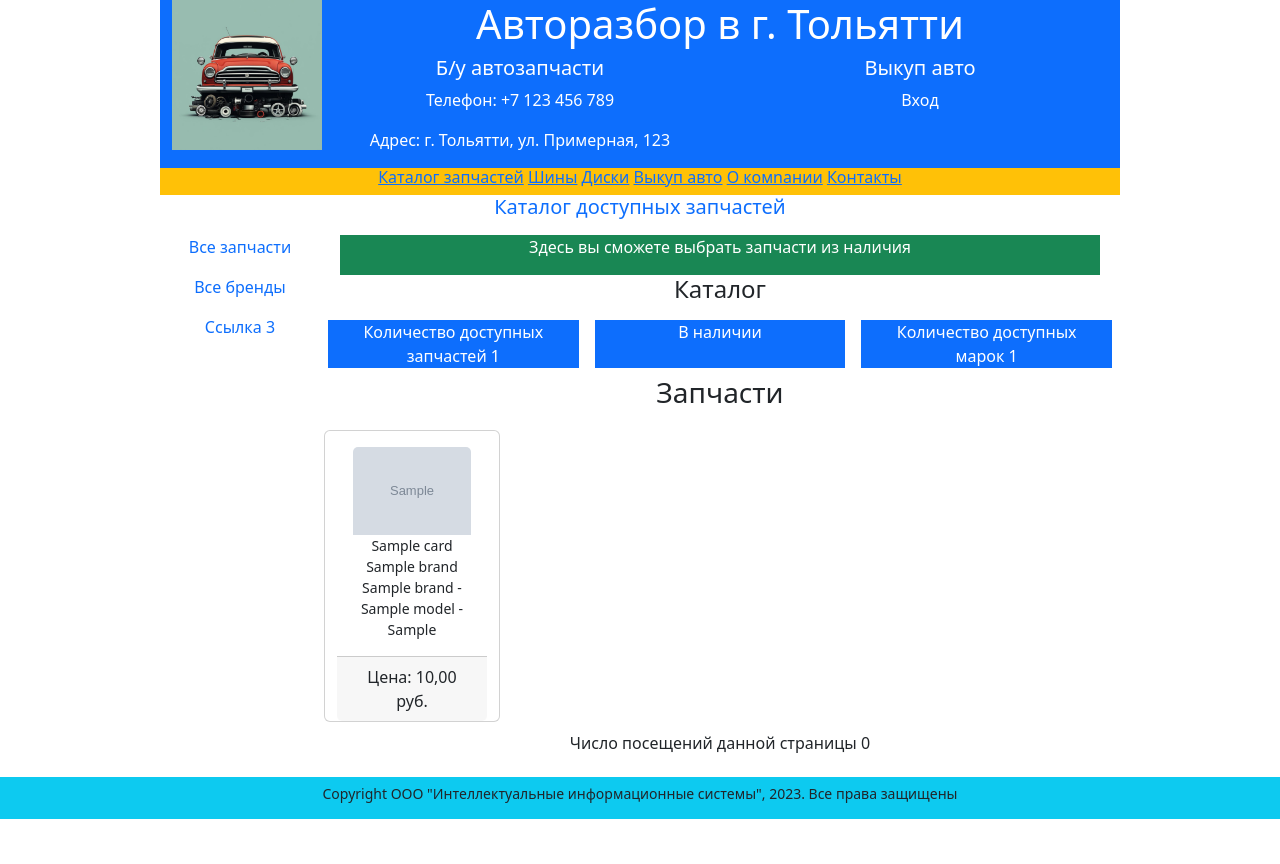
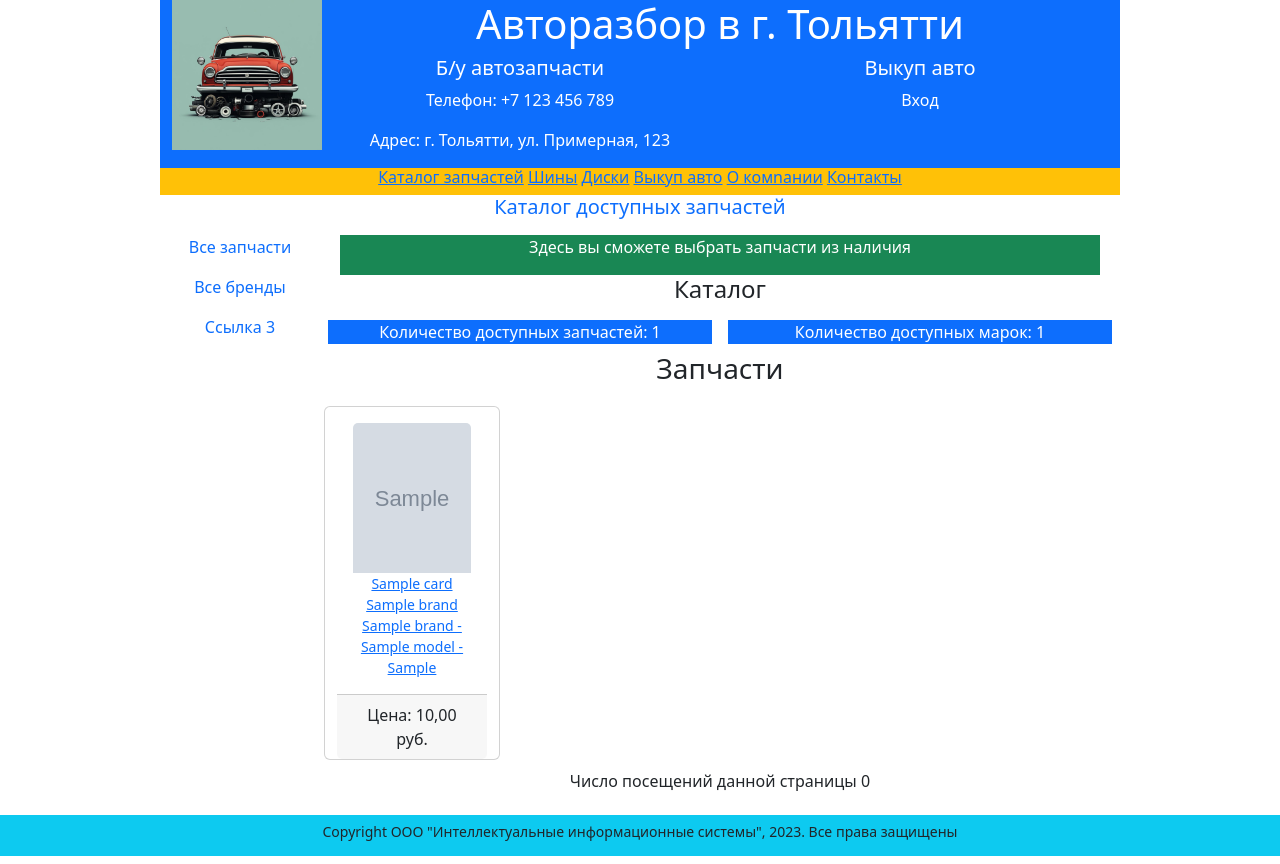
Before and after one commit to TOP-Python321/Moor_Diploma, a Django app: page / in a window 1280 px wide. Before the commit the page ends 819 px from the top, so only its background shows below. Run offline with Django 4.2, Linux system fonts and the light colour scheme; tables that the repository leaves empty hold one stand-in row (values such as "Sample post"); grey boxes marked "Sample" are stand-in pictures; some libraries are stand-ins or nearby versions.

Commit message:
Добавление ссылки в название и фикс размера изображения

```diff
--- a/spare_parts/templates/catalog/index.html
+++ b/spare_parts/templates/catalog/index.html
@@ -15,13 +15,10 @@
         </div>
         <div class="row my-2 text-white">
             <div class="col mx-2 bg-primary">
-                Количество доступных запчастей {{ num_spares }}
+                Количество доступных запчастей: {{ num_spares }}
             </div>
             <div class="col mx-2 bg-primary">
-                В наличии {{ num_instance_available }}
-            </div>
-            <div class="col mx-2 bg-primary">
-                Количество доступных марок {{ num_brand }}
+                Количество доступных марок: {{ num_brand }}
             </div>
         </div>
         <div class="row text-center text-dark lh-2">
@@ -33,10 +30,10 @@
                     <div class="card m-1" style="width: 11rem">
                         <div class="card-body">
                             {% if obj.photos.all %}
-                                <img src="{{ obj.photos.first.photo.url }}" class="card-img-top" alt="{{ obj.title }}">
+                                <img src="{{ obj.photos.first.photo.url }}" class="card-img-top img-fluid" style="height: 150px; object-fit: cover;" alt="{{ obj.title }}">
                             {% endif %}
                             <p class="card-text small">
-                                {{ obj.title }} {{ obj.brand_id }} {{ obj.product_model_id }}
+                                <a href="{% url 'spare-detail' obj.pk %}">{{ obj.title }} {{ obj.brand_id }} {{ obj.product_model_id }}</a>
                             </p>
                         </div>
                         <div class="card-footer">
```
